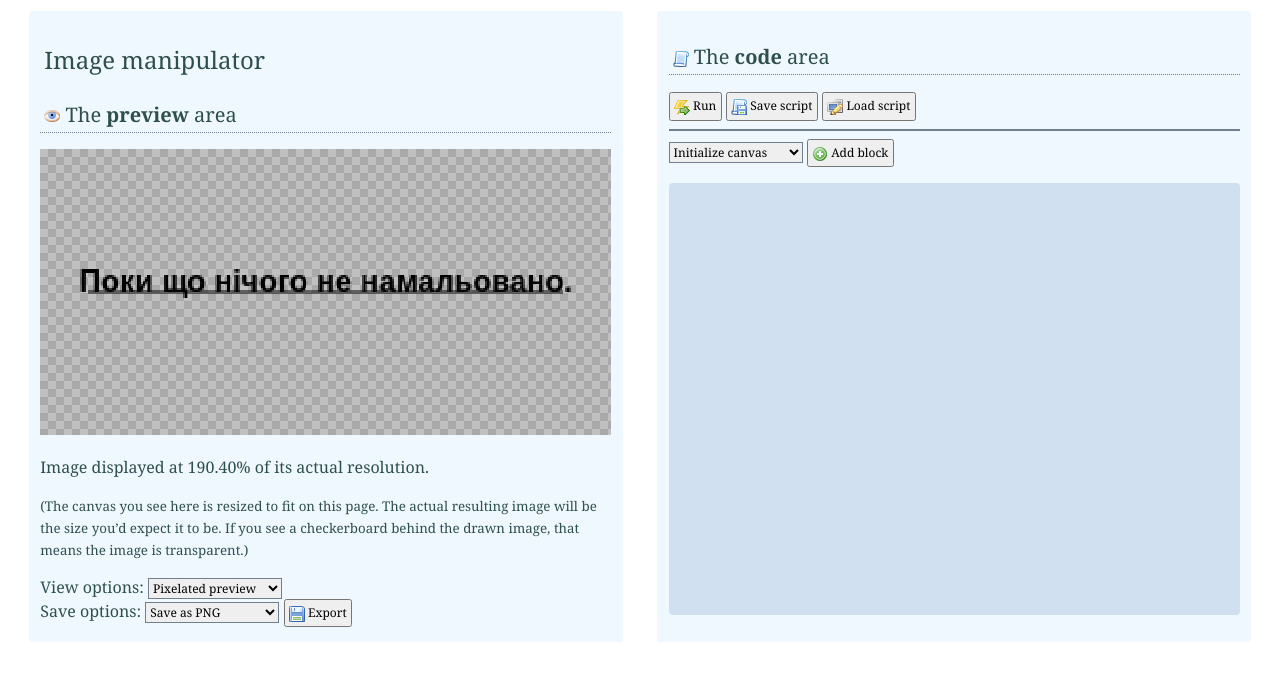
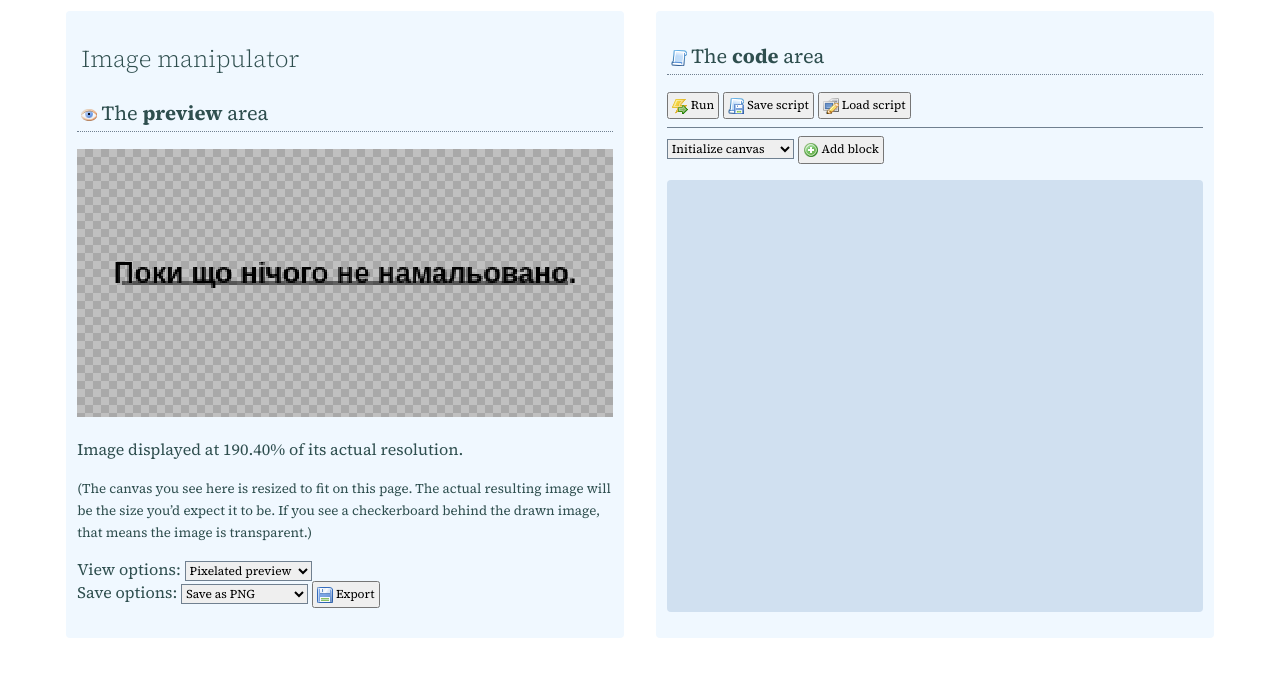
Before and after one commit to kijeEnki/imman, a plain HTML site: page index.htm in a window 1280 px wide. Drawn offline with Linux system fonts and the light colour scheme.

Commit message:
changed font

```diff
--- a/style.css
+++ b/style.css
@@ -1,3 +1,5 @@
+@import url('https://fonts.googleapis.com/css2?family=Source+Serif+4:ital,opsz,wght@0,8..60,200..900;1,8..60,200..900&display=swap');
+
 :root {
     --body-bg: #fff;
     --bg: #f0f8ff;
@@ -5,7 +7,8 @@
     --dotted: #708090;
     --fg: #2f4f4f;
 
-    --font-text: Charter, Charis, "Charis SIL", "Georgia Pro", Georgia, 'Times New Roman', Times, serif;
+    /* --font-text: Charter, Charis, "Charis SIL", "Georgia Pro", Georgia, 'Times New Roman', Times, serif; */
+    --font-text: "Source Serif 4", Charter, Charis, "Charis SIL", "Georgia Pro", Georgia, 'Times New Roman', Times, serif;
     /* --font-display: "Futura PT", "Futura", "Trebuchet MS", Trebuchet, "Gill Sans Nova", "Gill Sans", "Gill Sans MT", sans-serif; */
     --font-display: var(--font-text);
 }
@@ -22,6 +25,7 @@
 :root {
     font-family: var(--font-text);
     font-size: 16px;
+    font-optical-sizing: auto;
     color: var(--fg);
     text-wrap: wrap;
     hyphens: auto;
@@ -76,7 +80,7 @@ h2 {
 
 h1 {
     font-size: 1.5rem;
-    font-weight: lighter;
+    font-weight: 300;
 }
 
 h2 {
```
